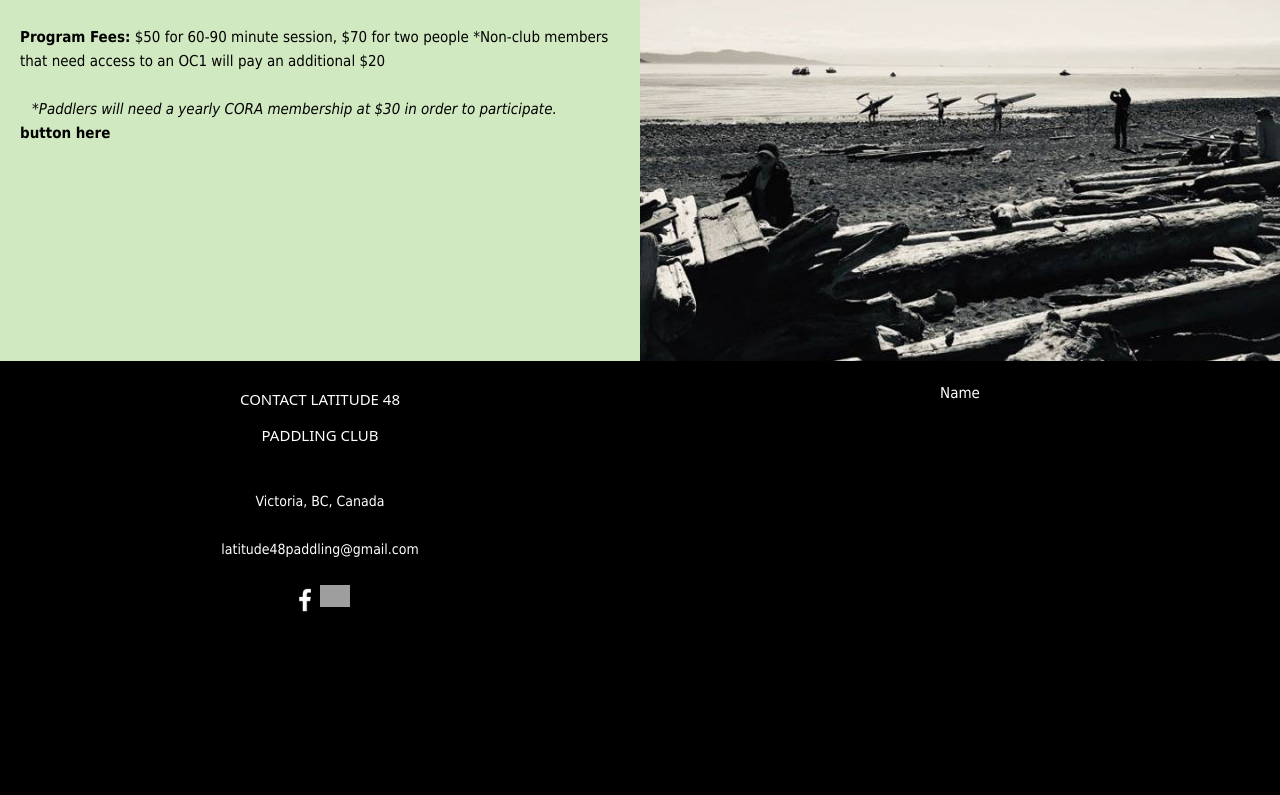
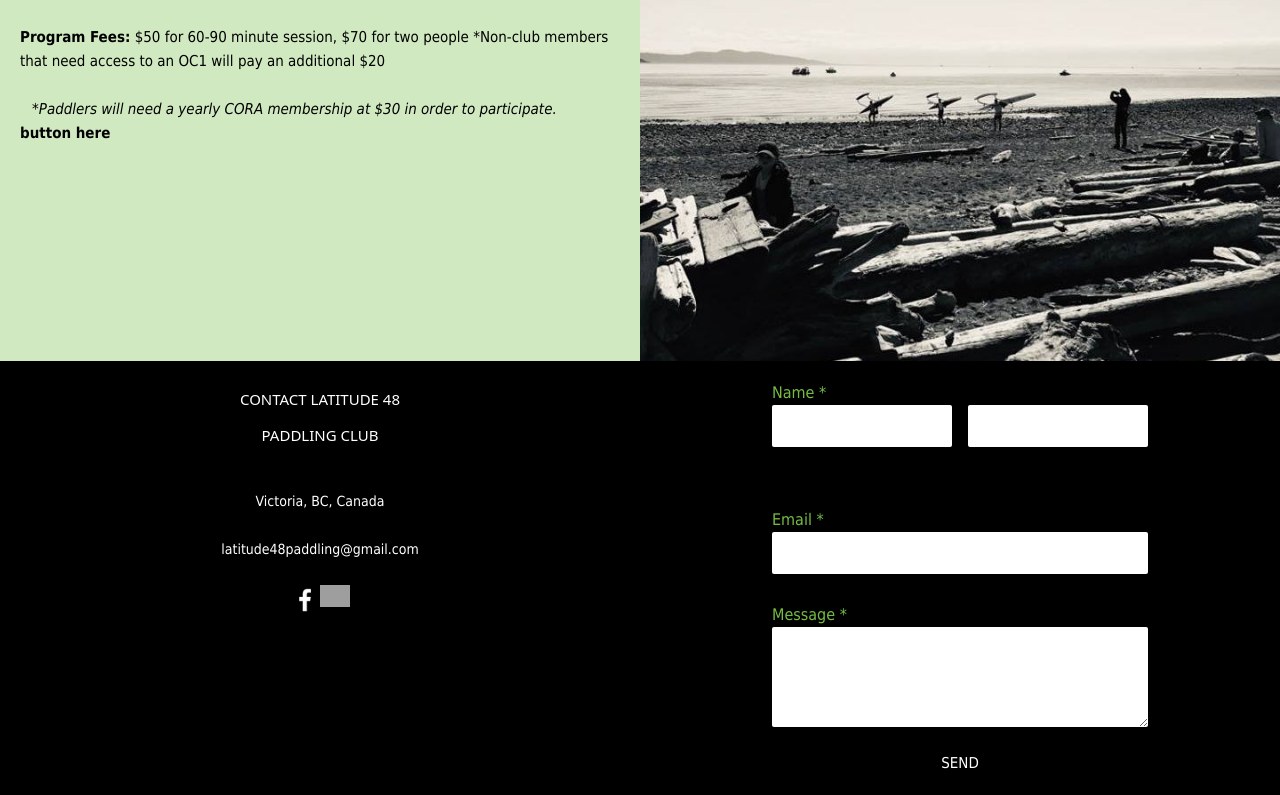
Before and after one commit to Megan-Lowe/L48-web-app, a Next.js app: page / in a window 1280 px wide. Shown: the part 3455-4250 px from the top of the page. Before the commit the page ends 4090 px from the top, so only its background shows below. Built offline with nearby package versions, Linux system fonts and the light colour scheme; grey boxes are pictures that could not be loaded.

Commit message:
form template
incorporated symmetry wellness from into grid

```diff
--- a/package.json
+++ b/package.json
@@ -18,6 +18,7 @@
     "next": "13.0.6",
     "react": "18.2.0",
     "react-dom": "18.2.0",
+    "react-hook-form": "^7.41.2",
     "typescript": "4.9.4"
   },
   "devDependencies": {
--- a/src/components/base/buttons/index.ts
+++ b/src/components/base/buttons/index.ts
@@ -0,0 +1 @@
+export { default } from "./button";
--- a/src/components/partial/ContactFormPartial/ContactFormPartial.tsx
+++ b/src/components/partial/ContactFormPartial/ContactFormPartial.tsx
@@ -1,12 +1,85 @@
 import Text from "#components/base/Text";
-import Link from "next/link";
+import { useForm } from "react-hook-form";
+import ContactInputPartial from "../ContactInputPartial";
+
+const onSubmit = async (values: ContactFormValues) => {
+  const res = await fetch("/api/contact", {
+    method: "POST",
+    headers: {
+      "Content-Type": "application/json",
+    },
+    body: JSON.stringify(values),
+  });
+
+  const data = await res.json();
+
+  console.log(data);
+};
 
 export default function ContactFormPartial() {
+  const { register, handleSubmit } = useForm<ContactFormValues>();
+
   return (
-    <>
-      <div>
-        <Text>Name</Text>
+    <form onSubmit={handleSubmit(onSubmit)}>
+      <FormGroup label="Name">
+        <ContactInputPartial
+          className="flex-grow"
+          label="First Name"
+          {...register("first_name", { required: true })}
+        />
+        <ContactInputPartial
+          className="flex-grow"
+          label="Last Name"
+          {...register("last_name", { required: true })}
+        />
+      </FormGroup>
+
+      <FormGroup label="Email">
+        <ContactInputPartial
+          className="flex-grow"
+          {...register("email", { required: true })}
+        />
+      </FormGroup>
+
+      <FormGroup label="Message">
+        <ContactInputPartial
+          className="flex-grow"
+          inputClassName="min-h-[100px]"
+          as="textarea"
+          {...register("message", { required: true })}
+        />
+      </FormGroup>
+
+      <div className="flex justify-center mt-6">
+        <button type="submit">
+          <Text transform="uppercase" variant="body1" as="span">
+            Send
+          </Text>
+        </button>
       </div>
-    </>
+    </form>
   );
 }
+
+const FormGroup = ({
+  label,
+  children,
+}: {
+  label?: string;
+  children: React.ReactNode;
+}) => (
+  <>
+    <Text className="block first:mt-0 mt-[29px]" variant="heading3">
+      {label} *
+    </Text>
+
+    <div className="flex flex-row gap-4">{children}</div>
+  </>
+);
+
+export type ContactFormValues = {
+  first_name: string;
+  last_name: string;
+  email: string;
+  message: string;
+};
--- /dev/null
+++ b/src/components/partial/ContactInputPartial/ContactInputPartial.tsx
@@ -0,0 +1,30 @@
+import Text from "#components/base/Text";
+import clsx from "clsx";
+import { forwardRef } from "react";
+
+function ContactInputPartial(
+  { className, inputClassName, label, as, ...props }: ContactInputPartialProps,
+  ref: React.ForwardedRef<HTMLInputElement>
+) {
+  const As = as ?? "input";
+
+  return (
+    <div className={clsx(className, "flex flex-col")}>
+      <As ref={ref} className={clsx("h-[42px] rounded-sm", inputClassName)} {...props} />
+
+      {label && (
+        <Text as="label" variant="body3" className="mt-2">
+          {label}
+        </Text>
+      )}
+    </div>
+  );
+}
+
+export default forwardRef(ContactInputPartial);
+
+export type ContactInputPartialProps = React.ComponentProps<"input"> & {
+  label?: string;
+  inputClassName?: string;
+  as?: React.ElementType;
+};
--- /dev/null
+++ b/src/components/partial/ContactInputPartial/index.ts
@@ -0,0 +1 @@
+export { default } from './ContactInputPartial'
```
Also changed, not shown: 1 other file (tests, documents, lock files or other folders).
